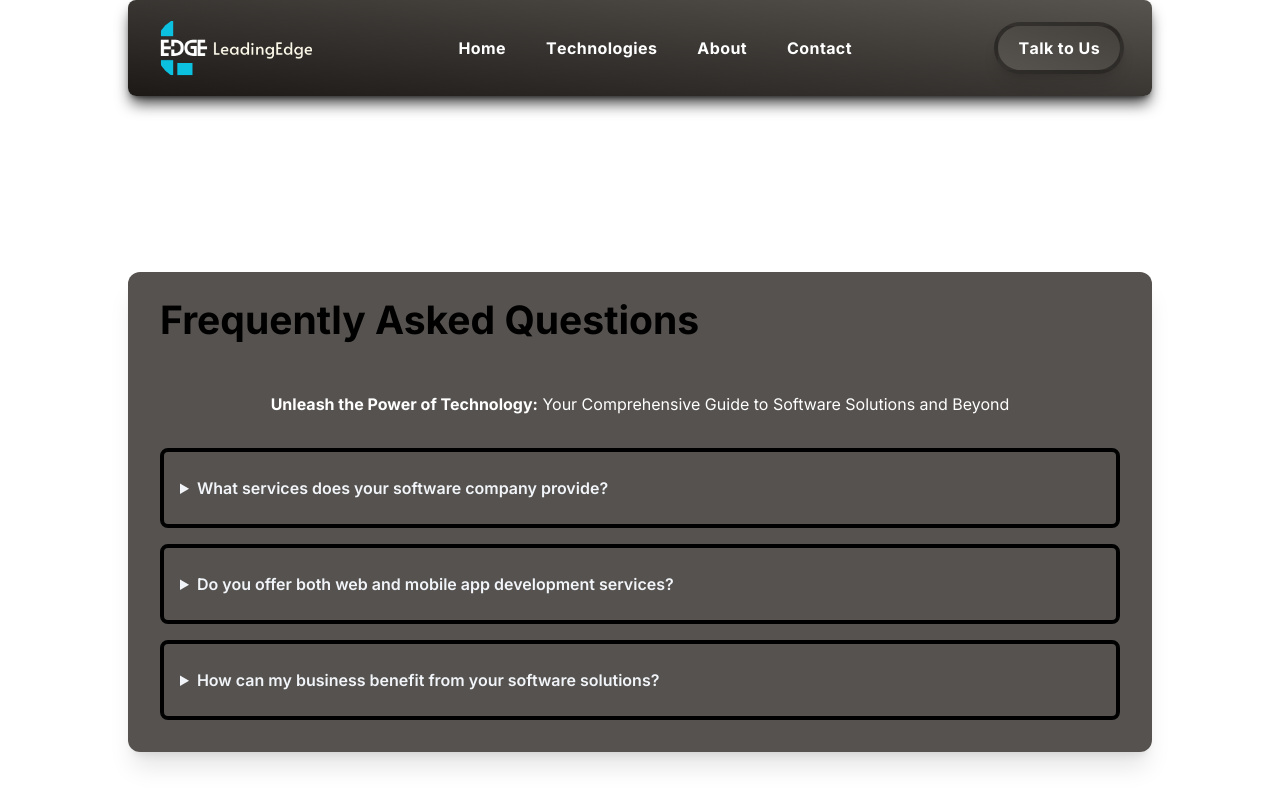
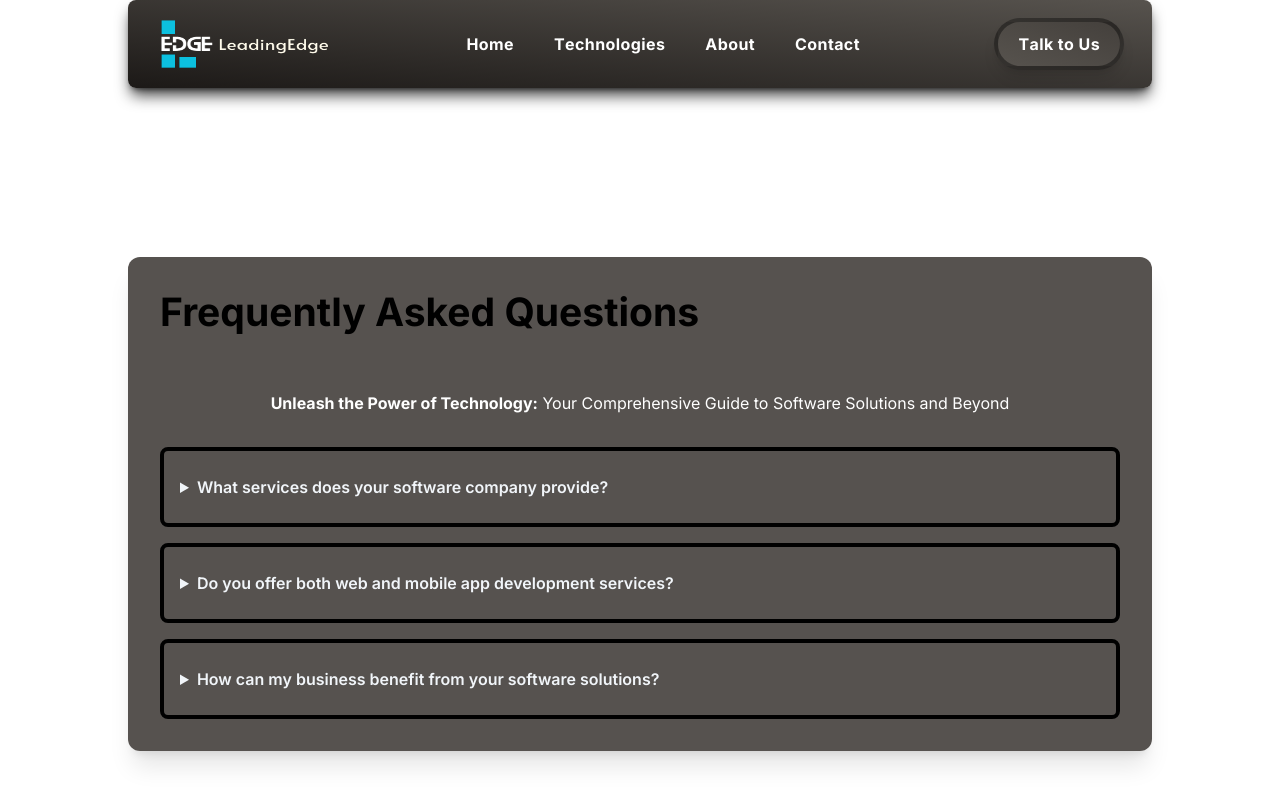
Before and after one commit to ShayanAhmed-0/LeadingEdge, a Next.js app: page /faq in a window 1280 px wide. Shown: the top 800 px of the page. Built offline with nearby package versions, Linux system fonts and the light colour scheme.

Commit message:
nav_heading_changed

```diff
--- a/src/components/My_Hero_Section.js
+++ b/src/components/My_Hero_Section.js
@@ -52,7 +52,7 @@ const My_Hero_Section = () => {
       <div className="relative flex flex-col justify-center w-full h-full py-28 xl:py-30 md:w-2/3 lg:w-2/3">
         {/* ::Hero title & text */}
         <div className="p-8 mx-5 text-white bg-black shadow-2xl bg-opacity-70 md:mx-0 rounded-xl md:rounded-r-none lg">
-          <h1 className="font-extrabold text-xxl font-josefin">
+          <h1 className="font-extrabold text-xxl font-josefin big_mob:text-xl lg:text-xxl mobile:text-ml ipad:text-ml">
             Turning Dreams, <br />
             <span className="text-yellow-400 text-opacity-80">
               into Deliverables:
--- a/src/layout/navbar/Navbar.jsx
+++ b/src/layout/navbar/Navbar.jsx
@@ -83,7 +83,7 @@ export default function Navbar(){
       <div className="flex items-center justify-between py-4 mx-auto px-7">
         {/* ::Site logo and Name */}
         <a href="/home" className="flex items-center flex-shrink-0 font-medium text-gray-900 title-font md:mb-0">
-<Image src={logo} className='w-40 h-16 rounded-full'/>
+<Image src={logo} className='rouded-full h-14 w-44'/>
           {/* <svg xmlns="http://www.w3.org/2000/svg" className="w-10 h-10 p-2 text-white rounded-full from-stone-600 to-stone-700" fill="none" viewBox="0 0 24 24" stroke="currentColor">
             <path strokeLinecap="round" strokeLinejoin="round" strokeWidth={2} d="M10 20l4-16m4 4l4 4-4 4M6 16l-4-4 4-4" />
           </svg> */}
--- a/tailwind.config.js
+++ b/tailwind.config.js
@@ -13,13 +13,16 @@ module.exports = {
       xs : ['10px', '12px'],
       sm: ['14px', '20px'],
       base: ['16px', '24px'],
-      lg: ['20px', '28px'],
-      xl: ['24px', '32px'],
+      lg: ['15px', '32px'],
+      xl: ['34px', '46px'],
+      ml:['30px', '46px'],
       '4xl': '2.441rem',
-      xxl: ['57px', '85px'],
+      xxl: ['62px', '85px'],
     },
     screens: {
-      'mobile' : '200px',
+
+      'big_mob':'355px',
+      'mobile' : '305px',
       'ipad' : '300px',
       'tab' : '500px',
       'sm': '640px',
```
